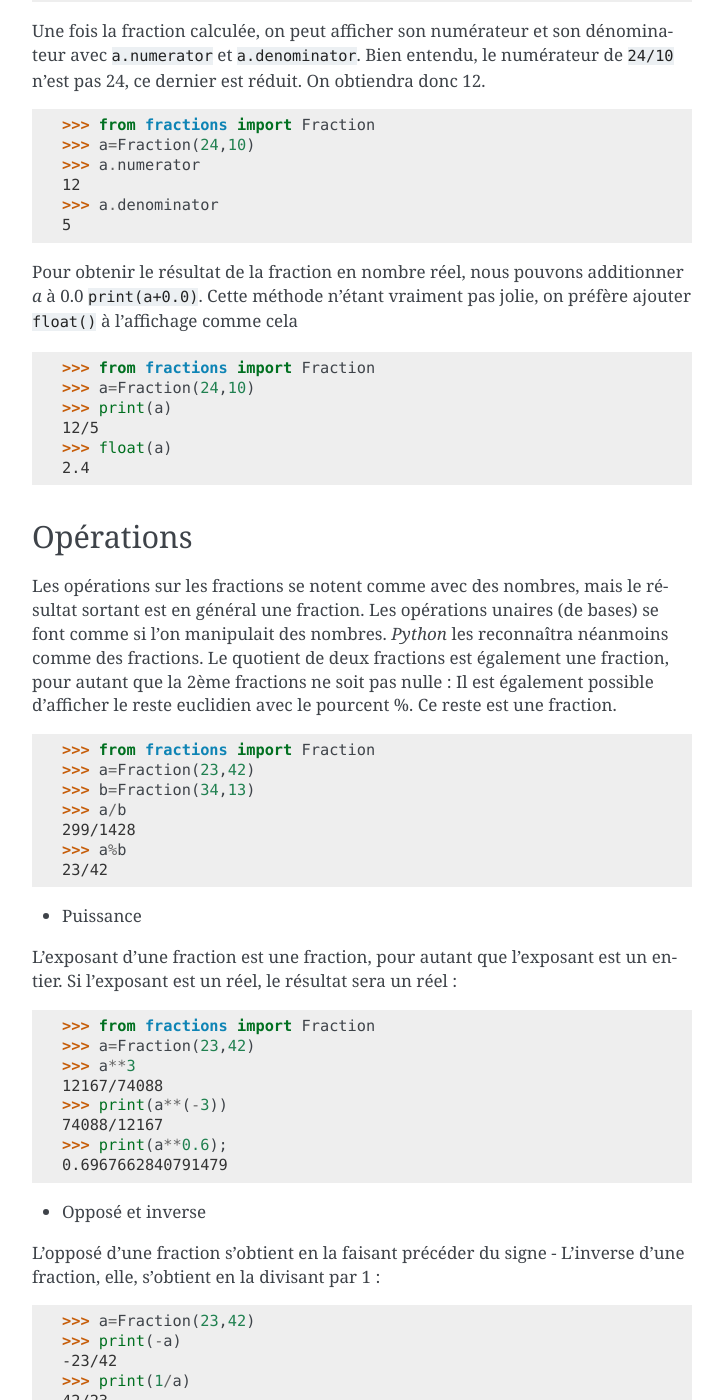
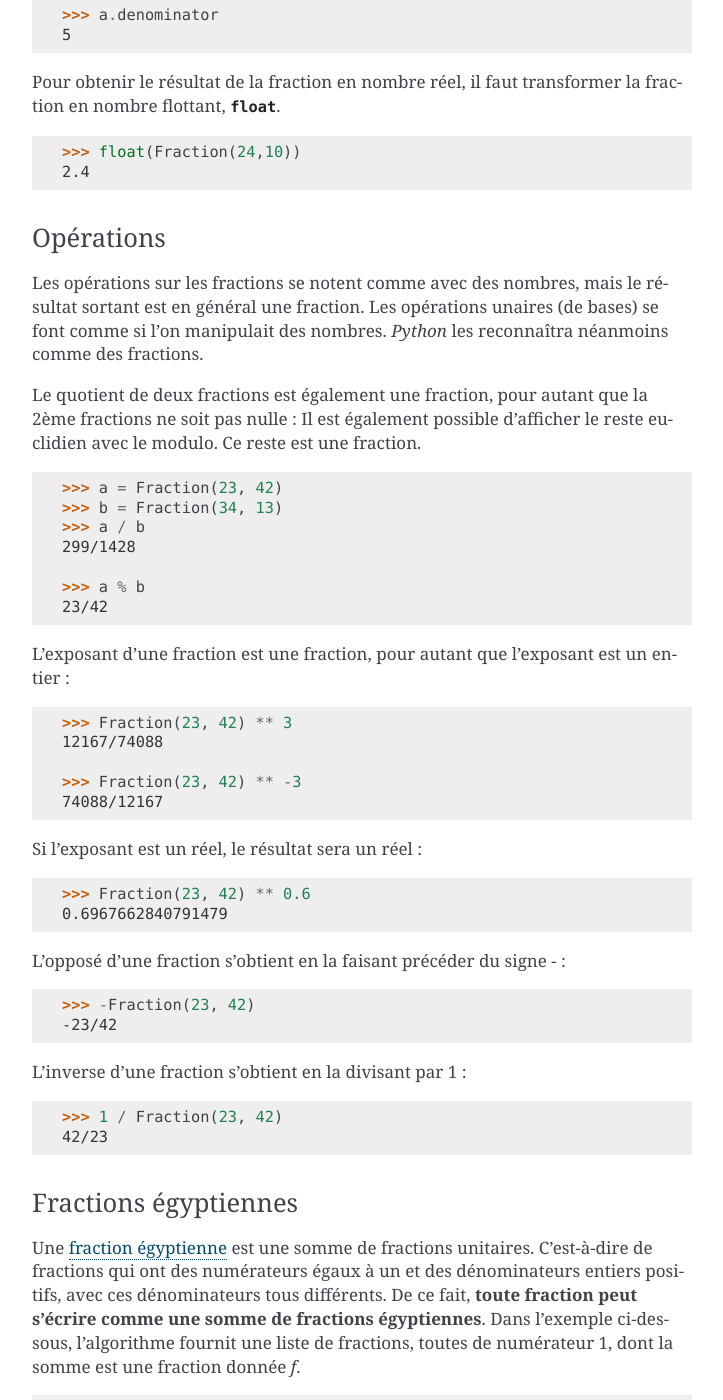
Before and after one commit to HE-Arc/livre-python, a Sphinx documentation site: the page built from source/math/index.rst, in a window 1280 px wide and 1400 px high, scrolled down 5941 px. Shown: the whole window, without its empty margins (388-1111 px from the left). Built offline with Sphinx 7.4.7, drawn with Linux system fonts in a browser that asks for light colours; some of the changed text lies outside the part shown.

Commit message:
Make some change, layout restore

```diff
--- a/source/math/examples/Complexes.py
+++ /dev/null
@@ -1,21 +0,0 @@
-"""Exemple calculs mathématiques en utilisant des nombres complexes."""
-from cmath import phase
-
-a = complex(2, 3)
-z = complex(4, 3)
-
-print(a+z)
-print(a-z)
-print(a*z)
-print(a/z)
-
-"""Affichage de la partie réelle et imaginaire de z."""
-print(z.real)
-print(z.imag)
-
-"""Affichage de la du conjugé z."""
-print(z.conjugate())
-
-"""Affichage du module et de l'argument de z."""
-print(abs(z))
-print(phase(z))
--- a/source/math/examples/Farey.py
+++ /dev/null
@@ -1,16 +0,0 @@
-"""Exemple de création de réduite de Farey."""
-
-from fractions import Fraction
-
-
-def Farey(a, b):
-    """Définition fonction de création de la suite de Farey."""
-    n = a.numerator + b.numerator
-    d = a.denominator + b.denominator
-    return Fraction(n, d)
-
-
-a = Fraction(4, 5)
-b = Fraction(2, 13)
-
-print(Farey(a, b))
--- a/source/math/examples/Fraction.py
+++ /dev/null
@@ -1,14 +0,0 @@
-"""Exemple calculs mathématiques en utilisant les fractions."""
-from fractions import Fraction
-
-a = Fraction(23, 42)
-b = Fraction(34, 13)
-
-print(a + b)
-print(a - b)
-print(a * b)
-print(a / b)
-print(a % b)
-print(a**3)
-print(a**(-3))
-print(a**0.6)
--- a/source/math/index.rst
+++ b/source/math/index.rst
@@ -1,47 +1,40 @@
 .. _math-tutorial:
 
-
 ========================
-    Math/Fractions
+``math`` / ``fractions``
 ========================
 
 .. image:: img/logo.png
+   :scale: 50%
    :align: right
    :alt: Fraction
 
 Par Gabriel Griesser [#gg]_
 
-
-----------------
-   Introduction
-----------------
+Introduction
+------------
 
 Le principe du module :py:mod:`math` est d'effectuer diverses opérations mathématiques avec Python.
-Dans ce chapitre, nous verrons les principales opérations possibles en utilisant le module *MATH* et les fractions en Python en utilisant ce module.
+Dans ce chapitre, nous verrons les principales opérations possibles en utilisant le module :py:mod:`math` et les fractions en Python en utilisant ce module.
 
 Les nombres entiers sont relativement simple a utiliser en Python.
 Ce langage devine facilement si un nombre est entier ou pas grâce à la virgule (ou point décimal dans *Python*).
 Si le nombre ne possède pas de virgule, Python le reconnait comme un nombre entier.
 
-Les résultats des opérations comme les fractions ne seront affichés correctement que si le résultat est décimal,
-par exemple :``1/5 + 1/2 = 7/10``  sera affiché correctement.
-Si le résultat n'est pas décimal, l'égalité ne pourra pas s'écrire sous forme décimale,
-par exemple : ``1/2 + 1/3 = 5/6`` sera affiché sour la forme ``0.83333333333333``
-
 Pour effectuer des calculs exacts avec des fractions, on importe le module :py:mod:`fractions`
 afin de transformer Python en un langage de programmation spécialisé dans les fractions.
 
-==============
-    Nombres
-==============
+Nombres
+-------
+
 Avant tout, il faut savoir que les nombres sont déclarés comme des variables en Python, et que le type de ces dernières
 sont reconnu à l'initialisation de la variable.
 Python comporte cinq catégories de nombres :
 
- * `int` pour les nombres entiers.
- * `fraction` pour les fractions (quotients d'entiers par des entiers).
- * `decimal` et `float` pour les réels (ou *nombres décimaux*).
- * `complex` pour les nombres complexes.
+ * :py:class:`int` pour les nombres entiers,
+ * :py:mod:`fractions` pour les fractions (quotients d'entiers par des entiers),
+ * :py:mod:`decimal` et :py:class:`float` pour les réels (ou *nombres décimaux*),
+ * :py:class:`complex` pour les nombres complexes.
 
 ---------
 Exemples
@@ -50,15 +43,14 @@
 
 .. code-block:: pycon
 
-	>>> a=3
-	>>> print(type(a))
-	<class 'int'>
-	>>> b=3.14
-	>>> print(type(b))
-	<class 'float'>
-	>>> c=int(b)
-	>>> print(c)
-	3
+    >>> a = 3
+    >>> type(a)
+    <class 'int'>
+    >>> b = 3.14
+    >>> type(b)
+    <class 'float'>
+    >>> int(b)
+    3
 
 On remarquera que Python reconnait *a* comme un entier,  *b* comme un nombre décimal,
 et *c* qui peut être entier même s'il est obtenu à partir de *b*.
@@ -81,12 +74,12 @@
 
 .. code-block:: pycon
 
-	>>> a=3
-	>>> b=2
-	>>> a/b
-	1.5
-	>>> a//b
-	1
+    >>> a = 3
+    >>> b = 2
+    >>> a / b
+    1.5
+    >>> a // b
+    1
 
 
 ---------------------
@@ -104,51 +97,45 @@
 	11
 	>>> ceil(0.00000001)
 	1
-	>>> ceil(2.0107832470921)
-	3
 
 La fonction ``fabs(x)`` retourne la valeur absolue de *x*.
 
 .. code-block:: pycon
 
-	>>> from math import fabs
-	>>> fabs(10)
-	10.0
-	>>> fabs(-10)
-	10.0
+    >>> from math import fabs
+    >>> fabs(-10)
+    10.0
 
 La fonction ``factorial(x)`` retourne *x* factoriel. Si *x* n'est pas un int ou est négatif, la fonction retourne
 une erreur de type *ValueError*.
 
 .. code-block:: pycon
 
-	>>> from math import factorial
-	>>> factorial(4)
-	24
-
+    >>> from math import factorial
+    >>> factorial(4)
+    24
 
 La fonction ``gcd(a, b)`` retourne la plus grand diviseur commun des int *a* et *b*.
 
 .. code-block:: pycon
 
-	>>> from math import gcd
-	>>> gcd(24, 6)
-	6
+    >>> from math import gcd
+    >>> gcd(24, 6)
+    6
 
-La fonction ``isfinite(x)`` retourne **TRUE** si *x* n'est ni un nombre infini, ni un NaN (*not a number*).
-Renvoie **FALSE** sinon.
+La fonction :py:func:`isfinite(x) <math.isfinite>` retourne ``True`` si *x* n'est ni un nombre infini, ni un NaN (*not a number*).
+Renvoie ``False`` sinon.
 
 .. code-block:: pycon
 
-	>>> import math
-	>>> from math import isfinite
-	>>> isfinite(2)
-	True
-	>>> isfinite(0.0)
-	True
-	>>> isfinite(0/1)
-	True
-	>>> isfinite(math.inf)
+    >>> from math import isfinite, inf
+    >>> isfinite(2)
+    True
+    >>> isfinite(0.0)
+    True
+    >>> isfinite(0/1)
+    True
+	>>> isfinite(inf)
 	False
 
 
@@ -161,18 +148,15 @@
 renvoi ``true`` si le nombre est un *int*, ``false`` sinon.
 *b* est la puissance cubique de *a*, c'est à dire 1'000.
 Les puissances peuvent aussi s'écrire en dédoublant l'astérisque de la multiplication.
+Les racines, comme les puissances, peuvent êtres obtenues en dédoublant l'astérisque avec *0.5*
 Dans cet exemple, comme aucune des variables ne possède de virgule, Python les reconnait comme des *int*.
 
 .. code-block:: pycon
 
-	>>> from math import sqrt, pow
-	>>> a=sqrt(100)
-	>>> a
-	10.0
-	>>> a.is_integer()
-	True
-	>>>	pow(a,3)
-	1000.0
+    >>> 100**0.5
+    10.0
+    >>> 10**3
+    1000.0
 
 La fonction log(x, [base]) retourne le logarithme naturel de *x* (en base *e*).
 Avec deux arguments, cette fonction retourne le logerithme de *x* dans la base donnée.
@@ -180,15 +164,15 @@
 
 .. code-block:: pycon
 
-	>>> from math import log, log2, log10
-	>>> log(4)
-	1.386294361119
-	>>> log(4, 2)
-	2.0
-	>>> log2(8)
-	3.0
-	>>> log10(100)
-	2.0
+    >>> from math import log, log2, log10
+    >>> log(4)
+    1.386294361119
+    >>> log(4, 2)
+    2.0
+    >>> log2(8)
+    3.0
+    >>> log10(100)
+    2.0
 
 -------------------------------------------
 Angles, fonctions trigonométriques et *PI*
@@ -199,69 +183,82 @@
 
 .. code-block:: pycon
 
-	>>> from math import radians, degrees
-	>>> x=radians(180)
-	>>> x
-	3.141592653589793
-	>>> y=degrees(x)
-	>>> y
-	180.0
+    >>> from math import radians, degrees
+    >>> x=radians(180)
+    >>> print(x)
+    3.141592653589793
+    >>> y=degrees(x)
+    >>> print(y)
+    180.0
 
 
 Qui dit conversion d'angle dit aussi fonctions trigonométriques.
 Ces dernières, *sin, cos* et *tan*, font également parties du module *math*.
-Elles s'expriment toutes sous la forme ``sin(x), cos(x), tan(x)`` et renvoient le sinus, cosinus et tangante de *x* en radians.
+Elles s'expriment toutes sous la forme ``sin(x)``, ``cos(x)``, ``tan(x)`` et renvoient le sinus, cosinus et tangante de *x* en radians.
 
 Les fonctions hyperboliques sont aussi présentes en rajoutant la lettre ``h`` à la suite des fonctions trigonométriques.
+À noter que la différence du type d'angle (degré ou radian) se montre très nettement au dernier *print*.
+
+.. attention:: les fonctions hyperboliques ne travaillent pas sur un cercle (donc un angle), mais une hyperbole. Des exemples avec des degrés et des radians n'ont donc aucun sens.
 
 .. code-block:: pycon
 
-	>>> from math import sin, cos, tan
-	>>> x=radians(180)
-	>>> y=degrees(x)
-	>>> sin(y)
-	-0.8011526357338304
-	>>> cos(y)
-	-0.5984600690578581
-	>>> tan(y)
-	1.3386902103511544
+    >>> from math import degrees, radians, sin, cos, tan, tanh, cosh, sinh
+    >>> x=radians(180)
+    >>> y=degrees(x)
+    >>> sin(y)
+    -0.8011526357338304
+    >>> cos(y)
+    -0.5984600690578581
+    >>> tan(y)
+    1.3386902103511544
+    >>> tanh(x)
+    0.99627207622075
+    >>> cosh(x)
+    11.591953275521519
+    >>> sinh(y)
+    7.446921003909191e+77
 
 
-Les fonctions ``asin(x), acos(x), atan(x)``, qui correspondent aux *arc sin, arc cos*, et *arc tan* peuvent être utilisées.
+Les fonctions ``asin(x)``, ``acos(x)``, ``atan(x)``, qui correspondent aux *arc sin, arc cos*, et *arc tan* peuvent être utilisées.
 Attention cependant aux limites, *x* doit être compris entre -1 et 1.
 
 .. code-block:: pycon
 
-	>>> from math import acos, asin, atan
-	>>> acos(1)
-	0.0
-	>>> acos(1.9)
-	Traceback (most recent call last):
-	  File "<stdin>", line 1, in <module>
-	ValueError: math domain error
-	>>> asin(0.5)
-	0.5235987755982989
-	>>> atan(0.333333)
-	0.3217502543966122
+    >>> from math import acos, asin, atan
 
-Le nombre très connu, *pi* fait également partie de notre module, comme bien d'autres constantes (*e*, *tau*, etc.).
+    >>> acos(1)
+    0.0
+
+    >>> acos(1.9)
+    Traceback (most recent call last):
+      File "<stdin>", line 1, in <module>
+    ValueError: math domain error
+
+    >>> asin(0.5)
+    0.5235987755982989
+
+    >>> atan(0.333333)
+    0.3217502543966122
+
+Le nombre *pi* fait également partie de notre module, comme bien d'autres constantes (*e*, *tau*, etc.).
 Pour l'utiliser, il suffit simplement d'écrire ``pi`` en commande. Cela va de même pour les autres constantes.
 
 .. code-block:: pycon
 
-	>>> from math import pi, cos, tan
-	>>> pi
-	3.141592653589793
-	>>> cos(pi)
-	-1.0
-	>>> tan(pi/4)
+    >>> from math import pi, cos, tan
+    >>> pi
+    3.141592653589793
+    >>> cos(pi)
+    -1.0
+    >>> tan(pi/4)
 	0.9999999999999999
 	>>> tan(pi/4) == 1
 	False
 
-----------
+
 Fractions
-----------
+---------
 
 L'écriture de nombres non entiers sous forme de fractions est un concept fondamental des mathématiques.
 Chaque fois que le dénominateur n'est pas une puissance de  10, on utilise une écriture fractionnaire.
@@ -283,84 +280,80 @@
 
 .. code-block:: pycon
 
-	>>> from fractions import Fraction
-	>>> a=Fraction(24,10)
-	>>> a
-	12/5
+    >>> from fractions import Fraction
+    >>> Fraction(24, 10)
+    12/5
 
 Une fois la fraction calculée, on peut afficher son numérateur et son dénominateur avec ``a.numerator`` et ``a.denominator``.
 Bien entendu, le numérateur de ``24/10`` n'est pas 24, ce dernier est réduit. On obtiendra donc 12.
 
 .. code-block:: pycon
 
-	>>> from fractions import Fraction
-	>>> a=Fraction(24,10)
-	>>> a.numerator
-	12
-	>>> a.denominator
-	5
+    >>> a = Fraction(24, 10)
+    >>> a.numerator
+    12
+    >>> a.denominator
+    5
 
-Pour obtenir le résultat de la fraction en nombre réel, nous pouvons additionner *a* à 0.0 ``print(a+0.0)``.
-Cette méthode n'étant vraiment pas jolie, on préfère ajouter ``float()`` à l'affichage comme cela
+Pour obtenir le résultat de la fraction en nombre réel, il faut transformer la fraction en nombre flottant, :py:class:`float`.
 
 .. code-block:: pycon
 
-	>>> from fractions import Fraction
-	>>> a=Fraction(24,10)
-	>>> print(a)
-	12/5
-	>>> float(a)
-	2.4
+    >>> float(Fraction(24,10))
+    2.4
 
 
 -----------
 Opérations
 -----------
+
 Les opérations sur les fractions se notent comme avec des nombres, mais le résultat sortant est en général une fraction.
 Les opérations unaires (de bases) se font comme si l'on manipulait des nombres. *Python* les reconnaîtra néanmoins comme
 des fractions.
+
 Le quotient de deux fractions est également une fraction, pour autant que la 2ème fractions ne soit pas nulle :
-Il est également possible d'afficher le reste euclidien avec le pourcent %. Ce reste est une fraction.
+Il est également possible d'afficher le reste euclidien avec le modulo. Ce reste est une fraction.
 
 .. code-block:: pycon
 
-	>>> from fractions import Fraction
-	>>> a=Fraction(23,42)
-	>>> b=Fraction(34,13)
-	>>> a/b
-	299/1428
-	>>> a%b
-	23/42
+    >>> a = Fraction(23, 42)
+    >>> b = Fraction(34, 13)
+    >>> a / b
+    299/1428
 
-- Puissance
+    >>> a % b
+    23/42
 
-L'exposant d'une fraction est une fraction, pour autant que l'exposant est un entier.
+L'exposant d'une fraction est une fraction, pour autant que l'exposant est un entier :
+
+.. code-block:: pycon
+
+    >>> Fraction(23, 42) ** 3
+    12167/74088
+
+    >>> Fraction(23, 42) ** -3
+    74088/12167
+
 Si l'exposant est un réel, le résultat sera un réel :
 
 .. code-block:: pycon
 
-	>>> from fractions import Fraction
-	>>> a=Fraction(23,42)
-	>>> a**3
-	12167/74088
-	>>> print(a**(-3))
-	74088/12167
-	>>> print(a**0.6);
-	0.6967662840791479
+    >>> Fraction(23, 42) ** 0.6
+    0.6967662840791479
 
-
-- Opposé et inverse
-
-L'opposé d'une fraction s'obtient en la faisant précéder du signe -
-L'inverse d'une fraction, elle, s'obtient en la divisant par 1 :
+L'opposé d'une fraction s'obtient en la faisant précéder du signe - :
 
 .. code-block:: pycon
 
-	>>> a=Fraction(23,42)
-	>>> print(-a)
-	-23/42
-	>>> print(1/a)
-	42/23
+    >>> -Fraction(23, 42)
+    -23/42
+
+L'inverse d'une fraction s'obtient en la divisant par 1 :
+
+.. code-block:: pycon
+
+    >>> 1 / Fraction(23, 42)
+    42/23
 
 
 ----------------------
@@ -373,7 +366,6 @@
 De ce fait, **toute fraction peut s'écrire comme une somme de fractions égyptiennes**.
 Dans l'exemple ci-dessous, l'algorithme fournit une liste de fractions, toutes de numérateur 1, dont la somme
 est une fraction donnée *f*.
-
 
 .. literalinclude:: ./examples/Egyptien.py
 
@@ -393,21 +385,16 @@
 Cela signifie que 1 + 1/2 + 1/9 + 1/234 = 21/13
 
 
-================
-   Conclusion
-================
+Conclusion
+----------
 
-Le calcul mathématique est facile à réaliser en *Python*. À savoir que ce dernier reconnaît automatiquement
-le type de la variable, si cette dernière possède une virgule ou pas. Il est aisé de demander à *Python*
-de nous indiquer le type d'une variable. Toutes les opérations mathématiques sur les nombres se font à l'affichage.
-Au moment du ``print()``, on spécifie quelques paramètres afin d'avoir la sortie voulue.
-
+Le calcul mathématique est facile à réaliser en *Python*.
+Il est aisé de demander à *Python* de nous indiquer le type d'une variable.
 La librairie :py:mod:`math` propose un vaste choix de fonctions. Celles montrées dans ce chapitres sont les plus courantes,
 il en existent encore bien d'autres.
 *Python* reconnaît et manipule également les nombres complexes. Il suffit de rentrer ``complex()`` afin
 d'utiliser ces derniers. Bien entendu, toutes les manipulations propres aux nombres complexes
 (réel, imaginaire, module, argument) sont possibles.
-L'utilisation du module *cmath* est également possible (et conseillé) pour l'utilisation des nombres complexes.
 En important le module :py:mod:`fractions` , il est facile d'effectuer nos manipulations en utilisant des
 fractions. Les opérations sur les fractions se font comme pour les nombres, au moment de l'impression.
 
@@ -415,11 +402,7 @@
 
 .. [#gg] <gabriel.griesser@he-arc.ch>
 
-.. Bibliographie (en commentaire)
-.. - Nombres : <https://fr.wikibooks.org/wiki/Math%C3%A9matiques_avec_Python_et_Ruby/Nombres_en_Python>`
-.. - Nombres opérations : <https://fr.wikibooks.org/wiki/Math%C3%A9matiques_avec_Python_et_Ruby/Nombres_entiers_en_Python>`
-.. - Nombres complexes : <https://fr.wikibooks.org/wiki/Math%C3%A9matiques_avec_Python_et_Ruby/Nombres_complexes_en_Python>`
-.. - Fractions : <https://fr.wikibooks.org/wiki/Math%C3%A9matiques_avec_Python_et_Ruby/Fractions_en_Python>`
-.. - Math : <https://docs.python.org/2/library/math.html>`
-.. - Puissance et Logarithmes : <https://docs.python.org/2/library/math.html#power-and-logarithmic-functions>`
-.. - Nombres trigonométriques : <https://docs.python.org/2/library/math.html#trigonometric-functions>`
+.. _Math: https://docs.python.org/3/library/math.html?highlight=math#module-math
+.. _Nombres: https://fr.wikibooks.org/wiki/Math%C3%A9matiques_avec_Python_et_Ruby/Nombres_en_Python
+.. _Fractions: https://fr.wikibooks.org/wiki/Math%C3%A9matiques_avec_Python_et_Ruby/Fractions_en_Python
+.. _Nombre opérations: https://fr.wikibooks.org/wiki/Math%C3%A9matiques_avec_Python_et_Ruby/Nombres_entiers_en_Python
```
Also changed, not shown: other parts of source/math/index.rst (+5 -4 lines), source/math/img/Numbers1.JPG (deleted), source/math/img/egyptien.png (deleted).
